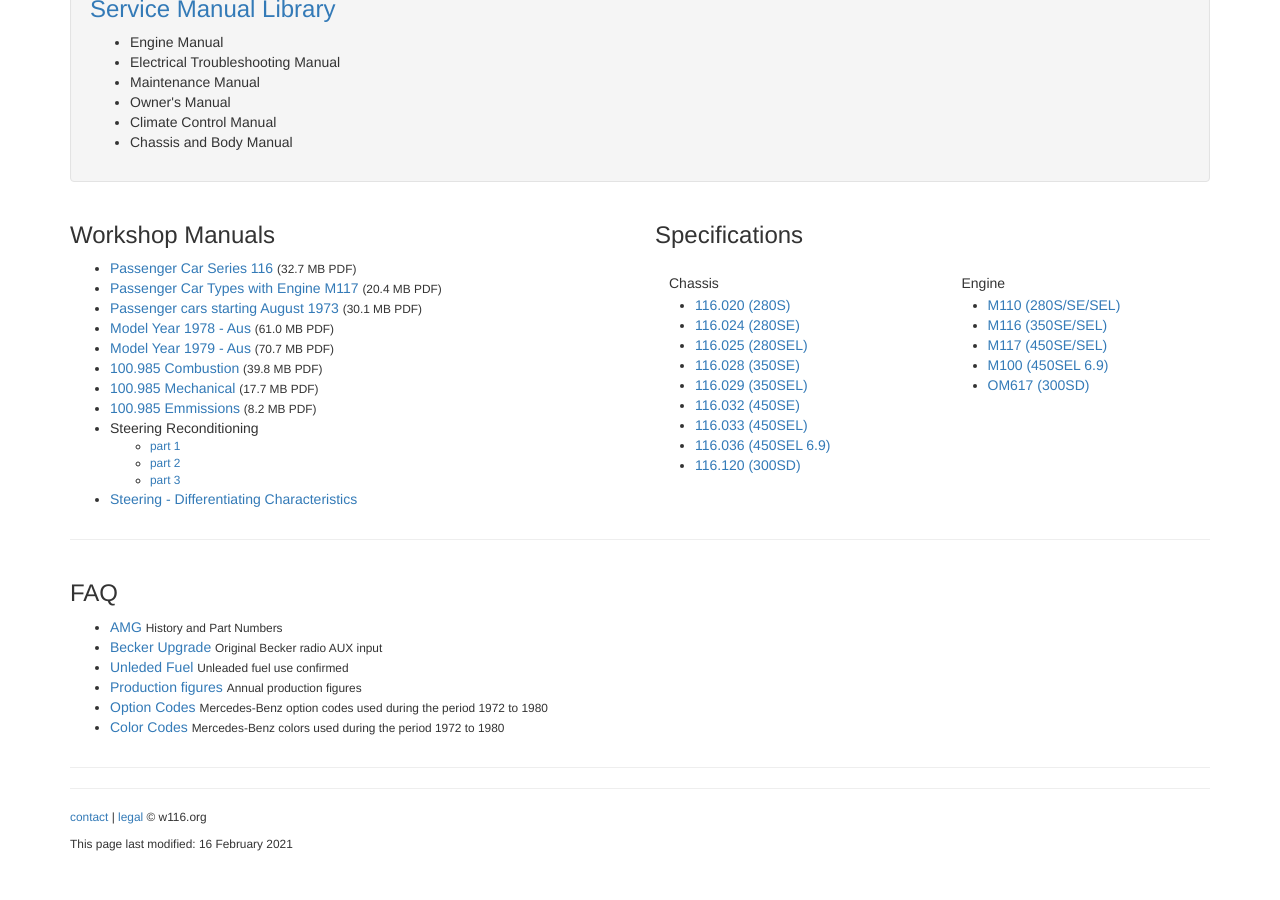
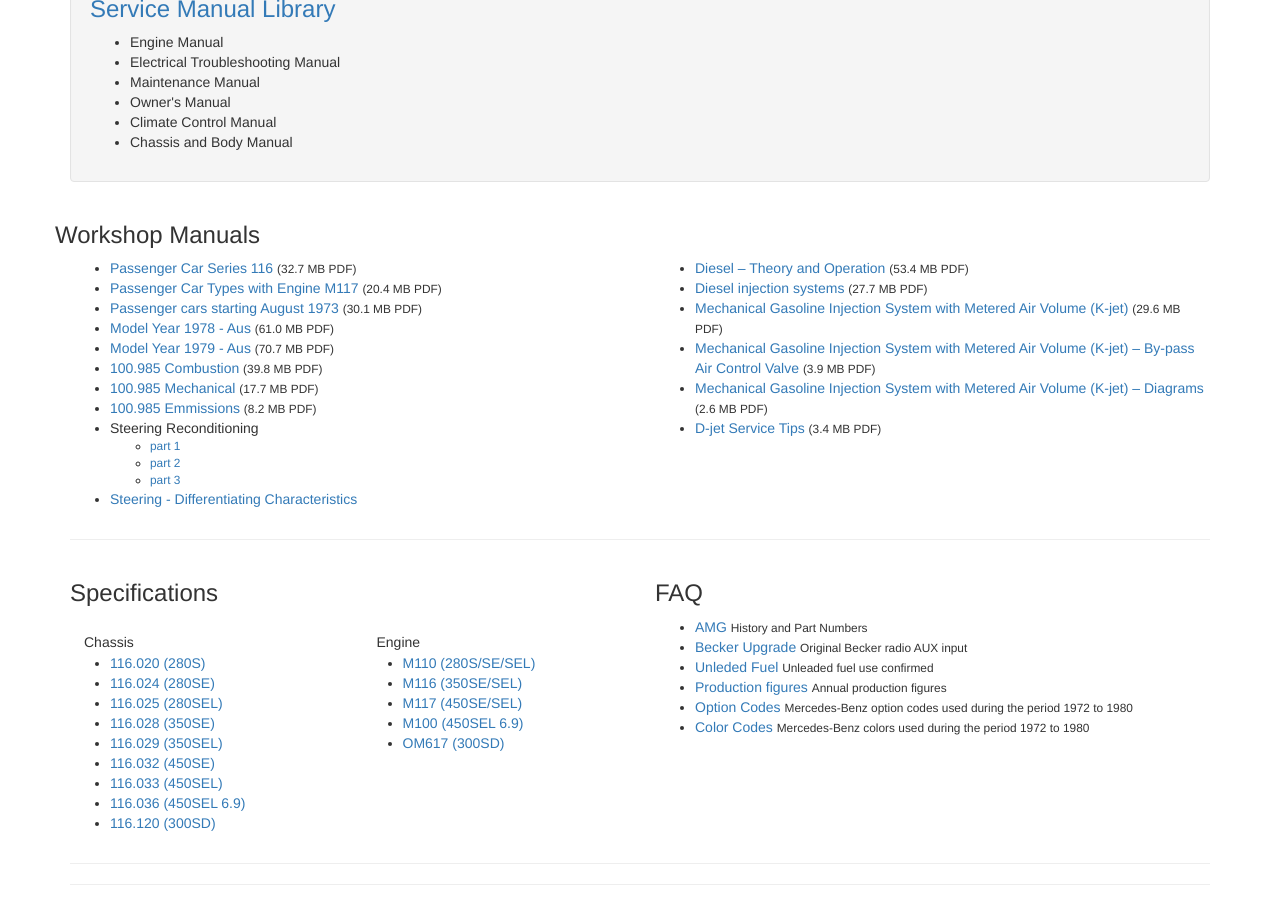
Before and after one commit to W116org/w116org.github.io, a Jekyll site: the page built from tech.html, in a window 1280 px wide and 900 px high, scrolled down 665 px. Built offline with Jekyll 4.4.1, drawn with Linux system fonts in a browser that asks for light colours; comment, search, counter and statistics services are not loaded; before the commit the page ends 1528 px from its top, so only the background shows below that.

Commit message:
Update tech.html

```diff
--- a/tech.html
+++ b/tech.html
@@ -20,8 +20,8 @@
 </div>
 
 <div class="row">
+  <h3 id="manuals">Workshop Manuals</h3>
   <div class="col-md-6">
-    <h3 id="manuals">Workshop Manuals</h3>
     <ul>
       <li><a href="//cdn.w116.org/tech/Passenger_Car_Series_116.pdf">Passenger Car Series 116</a>
         <span class="small">(32.7 MB PDF)</span>
@@ -58,7 +58,33 @@
     </ul>
   </div>
   <!-- /.col-md-6 -->
-  <hr class="hidden-md hidden-lg">
+  <div class="col-md-6">
+    <ul>
+      <li><a href="//cdn.w116.org/tech/training_diesel.pdf">Diesel &ndash; Theory and Operation</a>
+        <span class="small">(53.4 MB PDF)</span>
+      </li>
+      <li><a href="//cdn.w116.org/tech/training_diesel_injection_systems.pdf">Diesel injection systems</a>
+        <span class="small">(27.7 MB PDF)</span>
+      </li>
+      <li><a href="//cdn.w116.org/tech/training_k-jet.pdf">Mechanical Gasoline Injection System with Metered Air Volume (K-jet)</a>
+        <span class="small">(29.6 MB PDF)</span>
+      </li>
+      <li><a href="//cdn.w116.org/tech/training_k-jet_air_bypass_valve.pdf">Mechanical Gasoline Injection System with Metered Air Volume (K-jet) &ndash; By-pass Air Control Valve</a>
+        <span class="small">(3.9 MB PDF)</span>
+      </li>
+      <li><a href="//cdn.w116.org/tech/training_k-jet_diagrams.pdf">Mechanical Gasoline Injection System with Metered Air Volume (K-jet) &ndash; Diagrams</a>
+        <span class="small">(2.6 MB PDF)</span>
+      </li>
+      <li><a href="//cdn.w116.org/tech/d-jet_service_tips.pdf">D-jet Service Tips</a>
+        <span class="small">(3.4 MB PDF)</span>
+      </li>
+    </ul>
+  </div>
+  <!-- /.col-md-6 -->
+</div>
+<!-- /.row -->
+<hr>
+<div class="row">
   <div class="col-md-6">
     <h3 id="specifications">Specifications</h3>
     <div class="row">
@@ -77,6 +103,7 @@
         </ul>
       </div>
       <!-- /.col-md-6 -->
+      <hr class="hidden-md hidden-lg">
       <div class="col-md-6">
         <p>Engine</p>
         <ul>
@@ -92,10 +119,6 @@
     <!-- /.row -->
   </div>
   <!-- /.col-md-6 -->
-</div>
-<!-- /.row -->
-<hr>
-<div class="row">
   <div class="col-md-6">
     <h3 id="faq">FAQ</h3>
     <ul>
```
